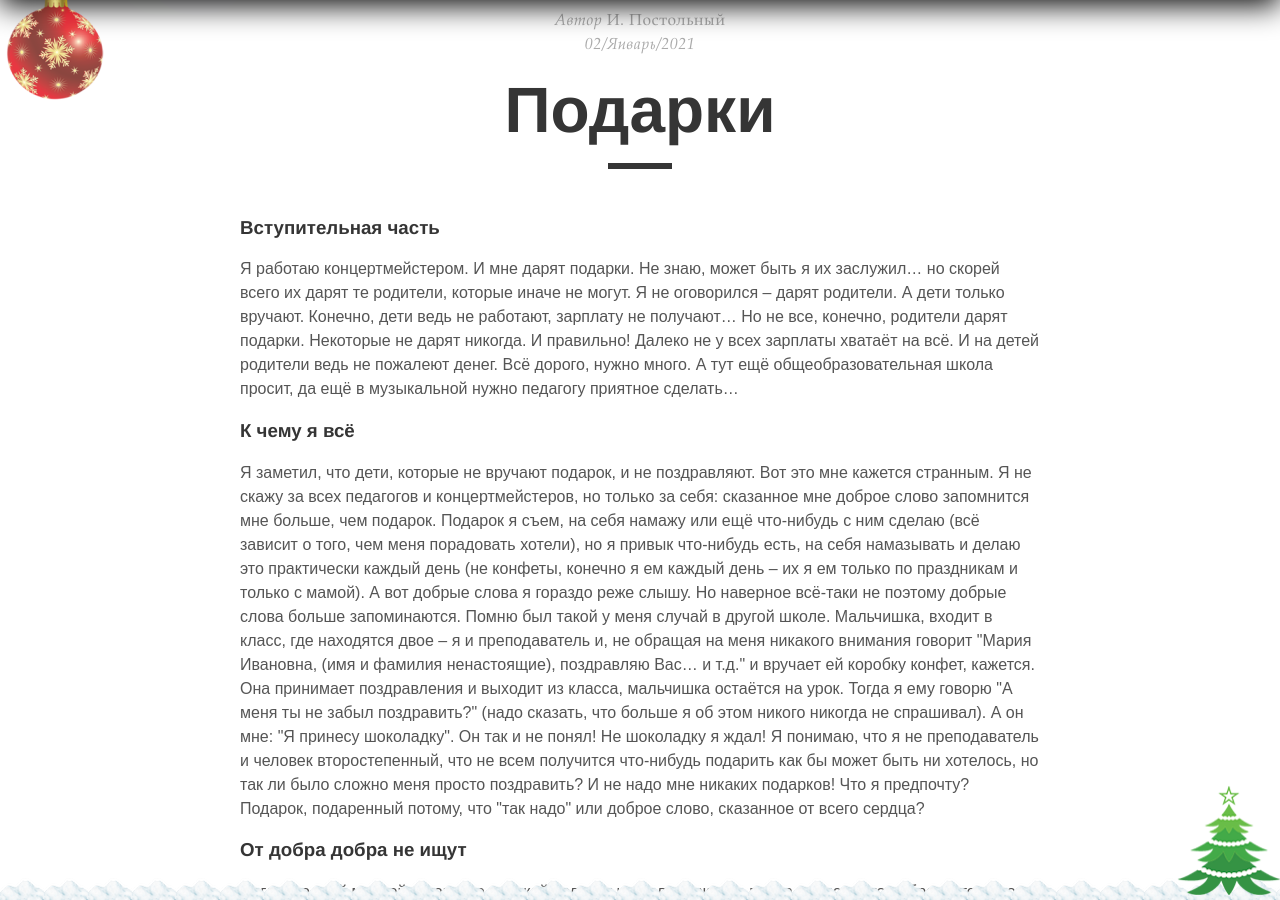
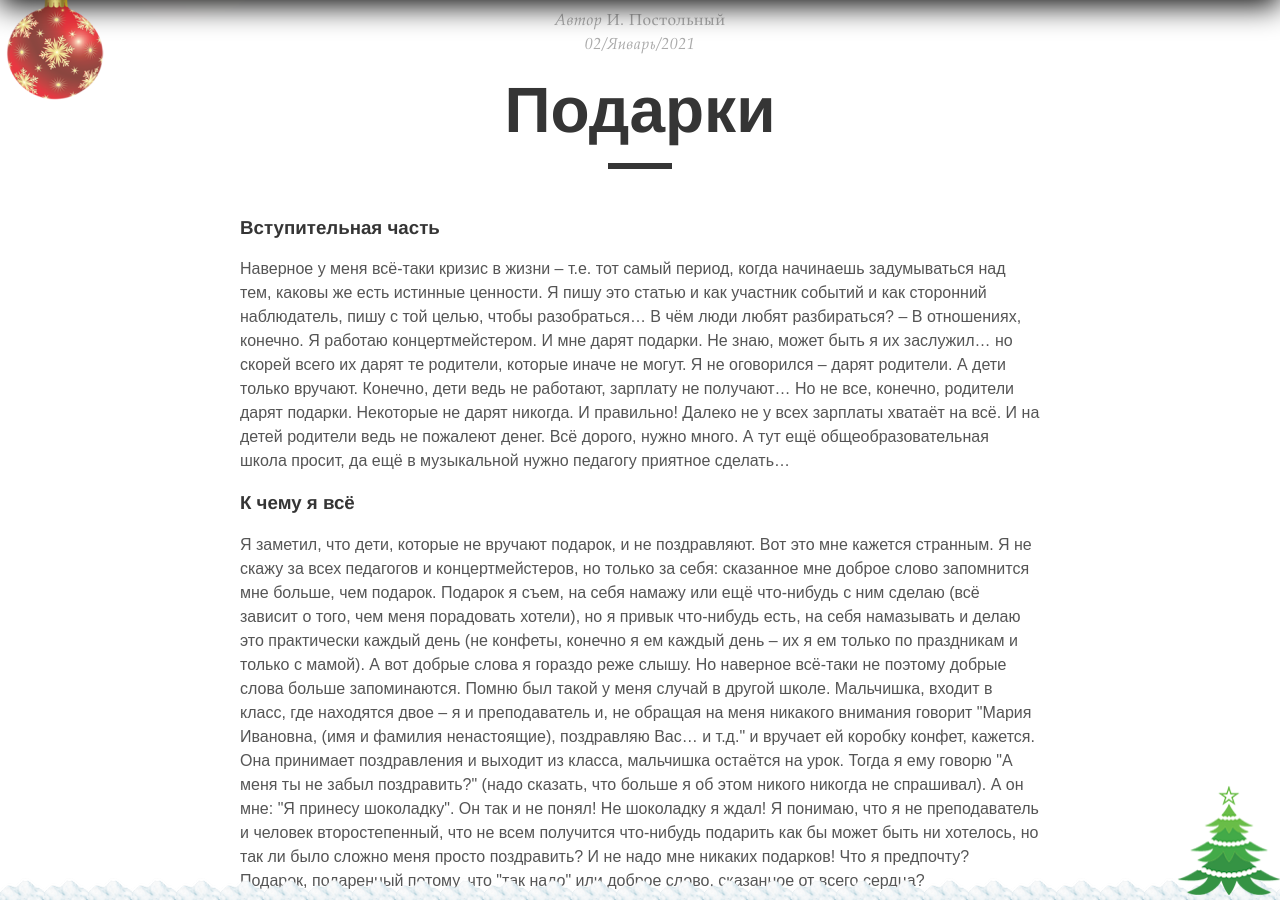
Before and after one commit to postolny/postolny.github.io, a Jekyll site: the page built from _posts/2021-01-02-regali.md, in a window 1280 px wide and 900 px high, scrolled down 521 px. Built offline with Jekyll 4.4.1, drawn with Linux system fonts in a browser that asks for light colours; nearby versions of some CDN libraries.

Commit message:
Update 2021-01-02-regali.md

```diff
--- a/_posts/2021-01-02-regali.md
+++ b/_posts/2021-01-02-regali.md
@@ -10,7 +10,7 @@ tags: Мысли
 
 ### Вступительная часть
 
-Я работаю концертмейстером. И мне дарят подарки. Не знаю, может быть я их заслужил... но скорей всего их дарят те родители, которые иначе не могут. Я не оговорился – дарят родители. А дети только вручают. Конечно, дети ведь не работают, зарплату не получают... Но не все, конечно, родители дарят подарки. Некоторые не дарят никогда. И правильно! Далеко не у всех зарплаты хватаёт на всё. И на детей родители ведь не пожалеют денег. Всё дорого, нужно много. А тут ещё общеобразовательная школа просит, да ещё в музыкальной нужно педагогу приятное сделать...
+Наверное у меня всё-таки кризис в жизни – т.е. тот самый период, когда начинаешь задумываться над тем, каковы же есть истинные ценности. Я пишу это статью и как участник событий и как сторонний наблюдатель, пишу с той целью, чтобы разобраться... В чём люди любят разбираться? – В отношениях, конечно. Я работаю концертмейстером. И мне дарят подарки. Не знаю, может быть я их заслужил... но скорей всего их дарят те родители, которые иначе не могут. Я не оговорился – дарят родители. А дети только вручают. Конечно, дети ведь не работают, зарплату не получают... Но не все, конечно, родители дарят подарки. Некоторые не дарят никогда. И правильно! Далеко не у всех зарплаты хватаёт на всё. И на детей родители ведь не пожалеют денег. Всё дорого, нужно много. А тут ещё общеобразовательная школа просит, да ещё в музыкальной нужно педагогу приятное сделать...
 
 ### К чему я всё
 
```
